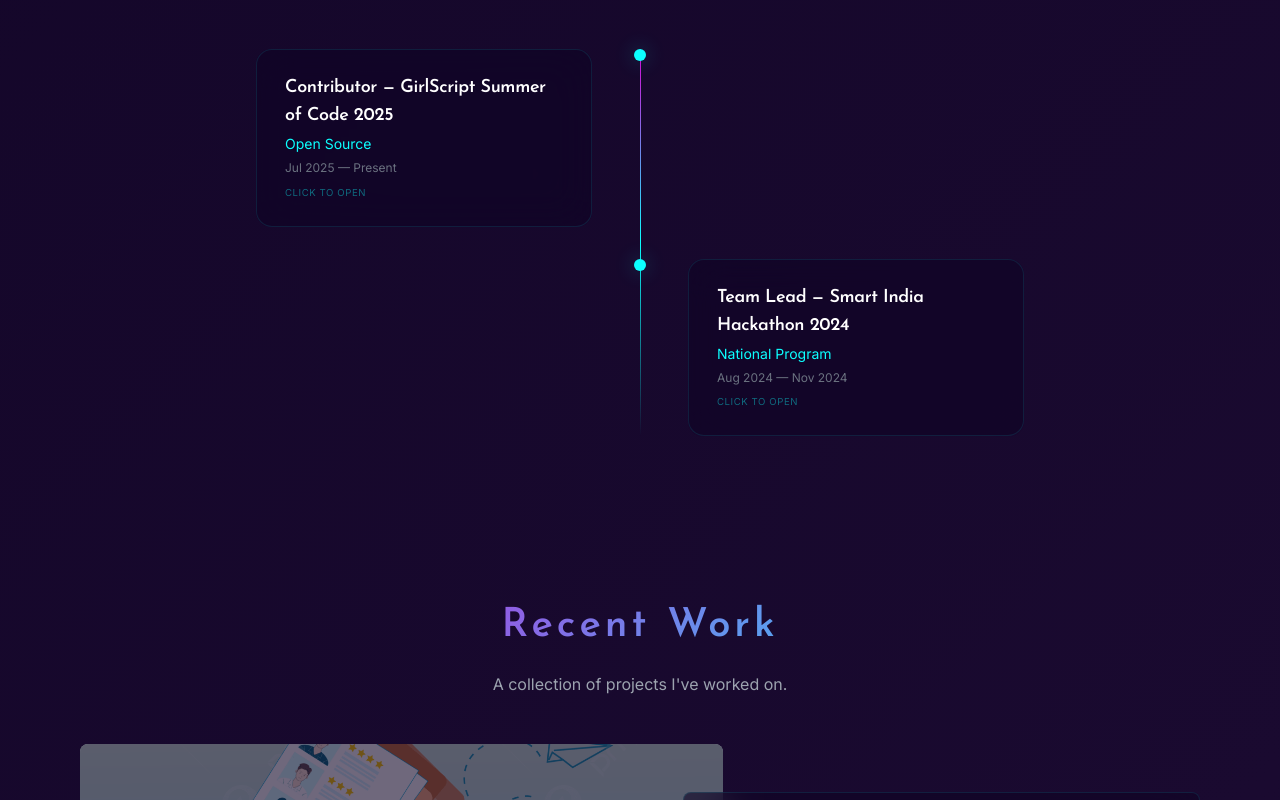
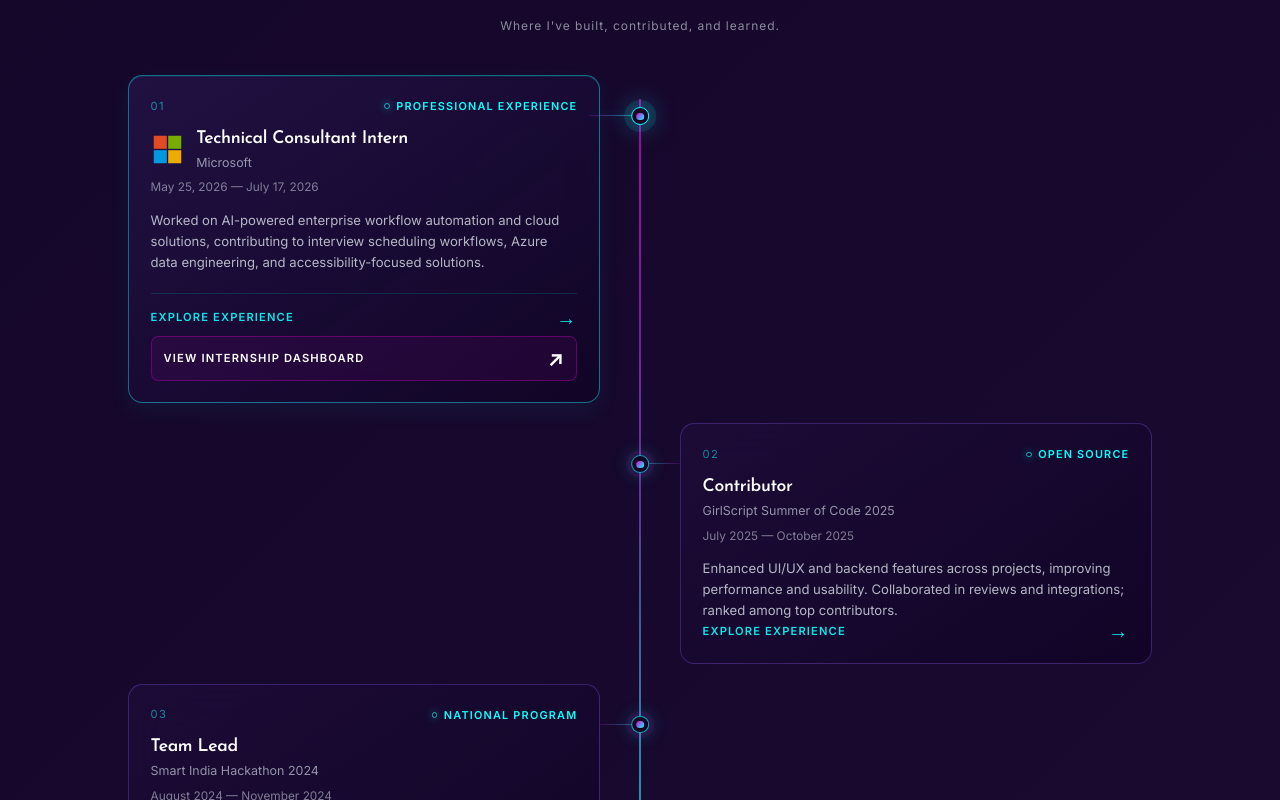
Before and after one commit to sakshigupta67/Portfolio, a Next.js app: page / in a window 1280 px wide. Shown: the part 1880-2680 px from the top of the page. Built offline with nearby package versions, Linux system fonts and the light colour scheme.

Commit message:
Refactor experience section with enhanced card design and interactivity; update experience details and add Microsoft internship information

```diff
--- a/app/data/profile.js
+++ b/app/data/profile.js
@@ -50,18 +50,54 @@
 
 export const EXPERIENCE = [
   {
-    role: "Team Lead — Smart India Hackathon 2024",
-    company: "National Program",
-    duration: "Aug 2024 — Nov 2024",
+    role: "Technical Consultant Intern",
+    company: "Microsoft",
+    category: "Professional Experience",
+    duration: "May 25, 2026 — July 17, 2026",
+    description:
+      "Worked on AI-powered enterprise workflow automation and cloud solutions, contributing to interview scheduling workflows, Azure data engineering, and accessibility-focused solutions.",
+    logo: "/microsoft.svg",
+    dashboardUrl: "https://microsoft-technical-consultant-inte.vercel.app/dashboard",
+    contributions: [
+      "Interview Slot Manager: automated scheduling with calendar, Teams, and Excel integrations.",
+      "Aidly: accessibility-focused browser extension for Chrome and Edge.",
+      "Azure data engineering pipeline using the Tokyo Olympics dataset.",
+    ],
+    technologies: [
+      "Microsoft Graph API",
+      "Microsoft Entra ID",
+      "WorkIQ MCP",
+      "Azure Foundry",
+      "Microsoft Teams",
+      "Microsoft Excel",
+      "Power Automate",
+      "Azure Data Factory",
+      "Azure Data Lake Storage Gen2",
+      "React",
+    ],
+    credentials: ["AZ-900", "AI-900", "SC-900", "AB-730"],
+    highlights: [
+      "Completed 4 Microsoft certifications during the internship.",
+      "Delivered multiple project demos.",
+      "Supported final project handover and documentation.",
+      "Resolved a key MCP access blocker.",
+    ],
+  },
+  {
+    role: "Contributor",
+    company: "GirlScript Summer of Code 2025",
+    category: "Open Source",
+    duration: "July 2025 — October 2025",
+    description:
+      "Enhanced UI/UX and backend features across projects, improving performance and usability. Collaborated in reviews and integrations; ranked among top contributors.",
+  },
+  {
+    role: "Team Lead",
+    company: "Smart India Hackathon 2024",
+    category: "National Program",
+    duration: "August 2024 — November 2024",
     description:
       "Led a team of 6 to develop an AI‑powered LMS with dashboards, analytics, and a chatbot. Coordinated tasks, managed risks, and integrated feedback to deliver a functional solution aligned with user needs.",
-  },
-  {
-    role: "Contributor — GirlScript Summer of Code 2025",
-    company: "Open Source",
-    duration: "Jul 2025 — Present",
-    description:
-      "Enhanced UI/UX and backend features across projects, improving performance and usability. Collaborated in reviews and integrations; ranked among top 25 contributors.",
   },
 ];
 
--- a/app/globals.css
+++ b/app/globals.css
@@ -201,176 +201,146 @@
   }
 }
 
-/* ═══════════════════════════════════════════════
-   NOTEBOOK EXPERIENCE CARDS
-   3D flip, page-fold, content reveal, glow & depth
-   ═══════════════════════════════════════════════ */
+/* Experience: interactive career timeline */
+.experience-section {
+  position: relative;
+  z-index: 1;
+  padding-top: 7rem;
+  scroll-margin-top: 5rem;
+}
 
-/* ── Base card ── */
-.notebook-card {
+.experience-subtitle {
+  color: rgba(226, 232, 240, 0.58);
+  font-size: 0.75rem;
+  letter-spacing: 0.08em;
+  margin-top: 0.35rem;
+  text-align: center;
+}
+
+.experience-timeline {
   position: relative;
-  background: rgba(16, 4, 37, 0.6);
+}
+
+.experience-timeline__line {
+  position: absolute;
+  top: 1.5rem;
+  bottom: 1.5rem;
+  left: 50%;
+  width: 2px;
+  transform: translateX(-50%);
+  background: linear-gradient(to bottom, var(--color-magenta), rgba(139, 92, 246, 0.8), var(--color-cyan));
+  opacity: 0.7;
+}
+
+.experience-timeline__items {
+  display: grid;
+  gap: 1.25rem;
+}
+
+.experience-entry {
+  position: relative;
+  display: flex;
+  width: 100%;
+}
+
+.experience-entry--left { justify-content: flex-start; padding-right: calc(50% + 2.5rem); }
+.experience-entry--right { justify-content: flex-end; padding-left: calc(50% + 2.5rem); }
+
+.experience-card-wrap { width: 100%; }
+
+.experience-node {
+  position: absolute;
+  z-index: 2;
+  top: 2rem;
+  left: 50%;
+  width: 1.1rem;
+  height: 1.1rem;
+  border: 1px solid rgba(12, 255, 255, 0.65);
+  border-radius: 9999px;
+  background: var(--bg-primary);
+  box-shadow: 0 0 0 5px rgba(220, 0, 211, 0.08), 0 0 18px rgba(12, 255, 255, 0.35);
+  transform: translateX(-50%);
+  transition: box-shadow 0.3s ease, border-color 0.3s ease;
+}
+
+.experience-node span { display: block; width: 0.45rem; height: 0.45rem; margin: 0.27rem; border-radius: inherit; background: linear-gradient(135deg, var(--color-magenta), var(--color-cyan)); }
+.experience-node--active { border-color: var(--color-cyan); box-shadow: 0 0 0 7px rgba(12, 255, 255, 0.1), 0 0 26px rgba(12, 255, 255, 0.6); }
+.experience-entry:hover .experience-node { border-color: var(--color-cyan); box-shadow: 0 0 0 7px rgba(12, 255, 255, 0.08), 0 0 24px rgba(12, 255, 255, 0.5); }
+
+.experience-connector {
+  position: absolute;
+  z-index: 1;
+  top: 2.5rem;
+  width: 2.5rem;
+  height: 1px;
+  background: linear-gradient(to right, rgba(220, 0, 211, 0.28), rgba(12, 255, 255, 0.58));
+  opacity: 0.7;
+  transition: width 0.35s ease, opacity 0.35s ease, box-shadow 0.35s ease;
+}
+
+.experience-entry--left .experience-connector { right: 50%; }
+.experience-entry--right .experience-connector { left: 50%; transform: scaleX(-1); }
+.experience-connector--active, .experience-entry:hover .experience-connector { width: 3.2rem; opacity: 0.9; box-shadow: 0 0 10px rgba(12, 255, 255, 0.3); }
+
+.experience-card {
+  position: relative;
+  overflow: hidden;
+  padding: 1.35rem;
+  border: 1px solid rgba(139, 92, 246, 0.32);
+  border-radius: 0.9rem;
+  background: linear-gradient(145deg, rgba(29, 12, 56, 0.88), rgba(16, 4, 37, 0.78));
   -webkit-backdrop-filter: blur(20px);
   backdrop-filter: blur(20px);
-  border: 1px solid rgba(12, 255, 255, 0.1);
-  border-radius: 0.75rem;
-  padding: 1.25rem 1.5rem;
   cursor: pointer;
-  -webkit-user-select: none;
-  user-select: none;
-
-  /* 3D transform origin: left edge like a book spine */
-  transform-style: preserve-3d;
-  transform-origin: left center;
-  transform: rotateY(0deg);
-
-  /* Smooth notebook-open transition */
-  transition:
-    transform 0.7s cubic-bezier(0.22, 1, 0.36, 1),
-    box-shadow 0.7s cubic-bezier(0.22, 1, 0.36, 1),
-    border-color 0.5s ease,
-    filter 0.5s ease,
-    opacity 0.5s ease;
-
-  /* Prevent text selection flicker on click */
+  transition: transform 0.35s ease, border-color 0.35s ease, box-shadow 0.35s ease;
   -webkit-tap-highlight-color: transparent;
 }
 
-@media (min-width: 640px) {
-  .notebook-card {
-    padding: 1.5rem 1.75rem;
-    border-radius: 1rem;
-  }
+.experience-card--featured {
+  border-color: rgba(12, 255, 255, 0.42);
+  background: linear-gradient(145deg, rgba(34, 18, 68, 0.94), rgba(16, 4, 37, 0.82));
+  box-shadow: 0 8px 24px rgba(12, 255, 255, 0.06), inset 0 1px 0 rgba(12, 255, 255, 0.08);
 }
 
-/* ── Hover lift (when not open and no sibling open) ── */
-.notebook-card:not(.notebook-card--open):not(.notebook-card--dimmed):hover {
-  transform: rotateY(-4deg) translateZ(6px);
-  box-shadow:
-    0 8px 30px rgba(12, 255, 255, 0.12),
-    0 0 15px rgba(220, 0, 211, 0.08);
-  border-color: rgba(12, 255, 255, 0.25);
-}
+.experience-card::before { content: ""; position: absolute; inset: 0; pointer-events: none; background: linear-gradient(110deg, transparent 25%, rgba(12, 255, 255, 0.08) 50%, transparent 75%); transform: translateX(-120%); transition: transform 0.7s ease; }
+.experience-card:hover, .experience-card:focus-visible, .experience-card--open { transform: translateY(-3px); border-color: rgba(12, 255, 255, 0.62); box-shadow: 0 10px 28px rgba(12, 255, 255, 0.1), 0 0 20px rgba(220, 0, 211, 0.08); outline: none; }
+.experience-card:hover::before, .experience-card:focus-visible::before { transform: translateX(120%); }
 
-/* ── Open state: notebook page swings open ── */
-.notebook-card--open {
-  transform: rotateY(-12deg) translateZ(10px);
-  border-color: rgba(12, 255, 255, 0.35);
-  box-shadow:
-    0 14px 50px rgba(12, 255, 255, 0.18),
-    0 0 30px rgba(220, 0, 211, 0.12),
-    inset 0 0 20px rgba(12, 255, 255, 0.03);
-}
+.experience-card__topline { display: flex; align-items: center; justify-content: space-between; gap: 0.75rem; margin-bottom: 0.75rem; }
+.experience-card__index { color: rgba(12, 255, 255, 0.52); font-size: 0.7rem; letter-spacing: 0.12em; }
+.experience-card__category { display: inline-flex; align-items: center; gap: 0.4rem; color: var(--color-cyan); font-size: 0.68rem; font-weight: 600; letter-spacing: 0.11em; text-transform: uppercase; }
+.experience-card__marker { width: 0.35rem; height: 0.35rem; border: 1px solid rgba(12, 255, 255, 0.7); border-radius: 9999px; box-shadow: 0 0 8px rgba(12, 255, 255, 0.4); }
+.experience-card__identity { display: flex; align-items: center; gap: 0.75rem; }
+.experience-card__logo { width: 2.1rem; height: 2.1rem; object-fit: contain; opacity: 0.92; }
+.experience-card__role { position: relative; color: white; font-family: 'Josefin Sans', sans-serif; font-size: 1.1rem; font-weight: 600; line-height: 1.35; }
+.experience-card__company { margin-top: 0.2rem; color: rgba(226, 232, 240, 0.62); font-size: 0.78rem; }
+.experience-card__date { margin-top: 0.45rem; color: rgba(226, 232, 240, 0.52); font-size: 0.74rem; }
+.experience-card__preview { margin-top: 0.8rem; color: rgba(226, 232, 240, 0.78); font-size: 0.82rem; line-height: 1.6; }
+.experience-card__actions { position: relative; display: grid; gap: 0.55rem; margin-top: 1.25rem; padding-top: 0.85rem; border-top: 1px solid rgba(12, 255, 255, 0.14); }
+.experience-card__cta, .experience-card__dashboard { display: flex; align-items: center; justify-content: space-between; width: 100%; color: rgba(12, 255, 255, 0.9); font-size: 0.7rem; font-weight: 600; letter-spacing: 0.1em; text-align: left; text-transform: uppercase; }
+.experience-card__cta { border: 0; background: transparent; cursor: pointer; padding: 0; transition: color 0.3s ease; }
+.experience-card__cta:hover, .experience-card__cta:focus-visible { color: #fff; outline: none; }
+.experience-card__dashboard { padding: 0.7rem 0.75rem; border: 1px solid rgba(220, 0, 211, 0.34); border-radius: 0.45rem; background: rgba(220, 0, 211, 0.07); color: #fff; text-decoration: none; transition: border-color 0.3s ease, background 0.3s ease, box-shadow 0.3s ease; }
+.experience-card__dashboard:hover, .experience-card__dashboard:focus-visible { border-color: rgba(12, 255, 255, 0.64); background: rgba(12, 255, 255, 0.08); box-shadow: 0 0 18px rgba(12, 255, 255, 0.12); outline: none; }
+.experience-card__arrow { font-size: 1.25rem; line-height: 1; transition: transform 0.3s ease; }
+.experience-card:hover .experience-card__arrow, .experience-card:focus-visible .experience-card__arrow, .experience-card__dashboard:hover .experience-card__arrow, .experience-card__dashboard:focus-visible .experience-card__arrow { transform: translateX(0.35rem); }
+.experience-card__details { position: relative; max-height: 0; overflow: hidden; opacity: 0; transition: max-height 0.45s ease, opacity 0.3s ease, margin-top 0.45s ease; }
+.experience-card__details--visible { max-height: 52rem; margin-top: 1rem; padding-top: 1rem; border-top: 1px solid rgba(220, 0, 211, 0.2); opacity: 1; }
+.experience-card__details p { color: rgba(226, 232, 240, 0.86); font-size: 0.82rem; line-height: 1.7; }
+.experience-card__details-label { margin-bottom: 0.45rem; color: rgba(12, 255, 255, 0.68) !important; font-size: 0.62rem !important; font-weight: 600; letter-spacing: 0.12em; text-transform: uppercase; }
+.experience-card__detail-group { margin-top: 1rem; }
+.experience-card__detail-group ul { display: grid; gap: 0.35rem; padding-left: 1rem; color: rgba(226, 232, 240, 0.78); font-size: 0.78rem; line-height: 1.55; list-style: disc; }
+.experience-card__chips { display: flex; flex-wrap: wrap; gap: 0.4rem; }
+.experience-card__chips span { padding: 0.28rem 0.45rem; border: 1px solid rgba(12, 255, 255, 0.16); border-radius: 9999px; color: rgba(226, 232, 240, 0.72); font-size: 0.65rem; }
 
-/* ── Dimmed siblings: subtle blur + scale-down (focus effect) ── */
-.notebook-card--dimmed {
-  filter: blur(1.5px) brightness(0.6);
-  opacity: 0.65;
-  transform: scale(0.97);
-}
-
-/* ── Page fold / curl on right edge (::after pseudo-element) ── */
-.notebook-card::after {
-  content: "";
-  position: absolute;
-  top: 0;
-  right: 0;
-  width: 32px;
-  height: 100%;
-  border-radius: 0 1rem 1rem 0;
-  pointer-events: none;
-  opacity: 0;
-
-  /* Gradient that mimics a page-curl shadow */
-  background: linear-gradient(
-    to left,
-    rgba(12, 255, 255, 0.06) 0%,
-    rgba(16, 4, 37, 0.3) 40%,
-    transparent 100%
-  );
-
-  transition: opacity 0.7s cubic-bezier(0.22, 1, 0.36, 1);
-}
-
-.notebook-card:hover::after,
-.notebook-card--open::after {
-  opacity: 1;
-}
-
-/* ── Header area (always visible) ── */
-.notebook-card__header {
-  position: relative;
-}
-
-/* ── "Click to open" hint ── */
-.notebook-card__hint {
-  display: inline-block;
-  margin-top: 0.6rem;
-  font-size: 0.6rem;
-  letter-spacing: 0.06em;
-  text-transform: uppercase;
-  color: rgba(12, 255, 255, 0.4);
-  transition: opacity 0.4s ease, transform 0.4s ease;
-}
-
-.notebook-card__hint--hidden {
-  opacity: 0;
-  transform: translateY(-4px);
-  pointer-events: none;
-}
-
-/* ── Body: hidden by default, revealed on open ── */
-.notebook-card__body {
-  max-height: 0;
-  overflow: hidden;
-  opacity: 0;
-  transform: translateY(12px);
-  transition:
-    max-height 0.7s cubic-bezier(0.22, 1, 0.36, 1),
-    opacity 0.5s ease 0.15s,
-    transform 0.5s ease 0.15s;
-}
-
-.notebook-card__body--visible {
-  max-height: 300px; /* generous cap; content is short */
-  opacity: 1;
-  transform: translateY(0);
-  margin-top: 0.75rem;
-  padding-top: 0.75rem;
-  border-top: 1px solid rgba(12, 255, 255, 0.08);
-}
-
-/* ── Neon glow pulse on open card border ── */
-@keyframes notebook-glow-pulse {
-  0%, 100% {
-    box-shadow:
-      0 14px 50px rgba(12, 255, 255, 0.18),
-      0 0 30px rgba(220, 0, 211, 0.12);
-  }
-  50% {
-    box-shadow:
-      0 14px 50px rgba(12, 255, 255, 0.28),
-      0 0 40px rgba(220, 0, 211, 0.2);
-  }
-}
-
-.notebook-card--open {
-  animation: notebook-glow-pulse 3s ease-in-out infinite;
-}
-
-/* ── Responsive: slightly reduce 3D intensity on small screens ── */
-@media (max-width: 639px) {
-  .notebook-card--open {
-    transform: rotateY(-8deg) translateZ(6px);
-  }
-
-  .notebook-card:not(.notebook-card--open):not(.notebook-card--dimmed):hover {
-    transform: rotateY(-3deg) translateZ(4px);
-  }
-
-  .notebook-card::after {
-    width: 20px;
-  }
+@media (max-width: 767px) {
+  .experience-section { padding-top: 6rem; }
+  .experience-timeline__line { left: 0.65rem; }
+  .experience-entry--left, .experience-entry--right { justify-content: flex-start; padding-left: 2rem; padding-right: 0; }
+  .experience-node { left: 0.65rem; }
+  .experience-entry--left .experience-connector, .experience-entry--right .experience-connector { left: 0.65rem; right: auto; width: 1.35rem; transform: none; }
+  .experience-connector--active, .experience-entry:hover .experience-connector { width: 1.7rem; }
+  .experience-card { padding: 1.2rem; }
 }
 
 /* ═══════════════════════════════════════════════ */
--- a/app/sections/Experience.jsx
+++ b/app/sections/Experience.jsx
@@ -38,32 +38,31 @@
    Notebook Experience Card
    ────────────────────────────────────────────── */
 
-function NotebookCard({ exp, idx, openIdx, onToggle }) {
+function NotebookCard({ exp, idx, openIdx, onToggle, reduceMotion, activeIdx, onActivate }) {
   const isOpen = openIdx === idx;
-  const isSiblingOpen = openIdx !== null && openIdx !== idx;
+  const isActive = activeIdx === idx || isOpen;
+  const isMicrosoft = Boolean(exp.dashboardUrl);
 
   return (
-    <article
-      className={`relative flex items-start gap-4 sm:gap-6 ${
-        idx % 2 === 0 ? "md:flex-row" : "md:flex-row-reverse"
-      }`}
+    <motion.article
+      className={`experience-entry experience-entry--${idx % 2 === 0 ? "left" : "right"}`}
+      initial={{ opacity: 0, x: reduceMotion ? 0 : idx % 2 === 0 ? -20 : 20 }}
+      whileInView={{ opacity: 1, x: 0 }}
+      viewport={{ once: true, amount: 0.25 }}
+      transition={{ duration: reduceMotion ? 0 : 0.6, ease: "easeOut" }}
+      onViewportEnter={() => onActivate(idx)}
     >
-      {/* Timeline dot */}
-      <div className="absolute left-4 md:left-1/2 w-2 h-2 sm:w-3 sm:h-3 -translate-x-1/2 rounded-full bg-primary-cyan shadow-glow z-10" />
+      <div className={`experience-node ${isActive ? "experience-node--active" : ""}`} aria-hidden="true">
+        <span />
+      </div>
+      <div className={`experience-connector ${isActive ? "experience-connector--active" : ""}`} aria-hidden="true" />
 
-      {/* Perspective wrapper for 3D notebook effect */}
-      <div
-        className={`ml-10 sm:ml-12 md:ml-0 md:w-1/2 ${
-          idx % 2 === 0 ? "md:pr-12" : "md:pl-12"
-        }`}
-        style={{ perspective: "1200px" }}
-      >
+      <div className="experience-card-wrap">
         <div
-          className={`notebook-card ${isOpen ? "notebook-card--open" : ""} ${
-            isSiblingOpen ? "notebook-card--dimmed" : ""
-          }`}
+          className={`experience-card ${isMicrosoft ? "experience-card--featured" : ""} ${isOpen ? "experience-card--open" : ""}`}
           onClick={() => onToggle(idx)}
           onKeyDown={(e) => {
+            if (e.target !== e.currentTarget) return;
             if (e.key === "Enter" || e.key === " ") {
               e.preventDefault();
               onToggle(idx);
@@ -72,43 +71,78 @@
           role="button"
           tabIndex={0}
           aria-expanded={isOpen}
+          aria-controls={`experience-details-${idx}`}
         >
-          {/* ── Card front: always visible ── */}
-          <div className="notebook-card__header">
-            <h3 className="font-heading text-sm sm:text-lg font-semibold text-white leading-snug">
-              {exp.role}
-            </h3>
-            <p className="text-primary-cyan text-xs sm:text-sm mt-1">
-              {exp.company}
-            </p>
-            <p className="text-[10px] sm:text-xs text-gray-500 mt-1.5">
-              {exp.duration}
-            </p>
-
-            {/* Expand hint */}
-            <span
-              className={`notebook-card__hint ${isOpen ? "notebook-card__hint--hidden" : ""}`}
-              aria-hidden="true"
-            >
-              Click to open
+          <div className="experience-card__topline">
+            <span className="experience-card__index">0{idx + 1}</span>
+            <span className="experience-card__category">
+              <span className="experience-card__marker" aria-hidden="true" />
+              {exp.category || exp.company}
             </span>
           </div>
+          <div className="experience-card__identity">
+            {exp.logo && <img className="experience-card__logo" src={exp.logo} alt="" aria-hidden="true" />}
+            <div>
+              <h3 className="experience-card__role">{exp.role}</h3>
+              <p className="experience-card__company">{exp.company}</p>
+            </div>
+          </div>
+          <p className="experience-card__date">{exp.duration}</p>
+          <p className="experience-card__preview">{exp.description}</p>
 
-          {/* ── Inner content: revealed on open ── */}
+          {isMicrosoft ? (
+            <div className="experience-card__actions">
+              <button className="experience-card__cta experience-card__expand" type="button" onClick={(event) => { event.stopPropagation(); onToggle(idx); }} aria-expanded={isOpen}>
+                <span>{isOpen ? "Close details" : "Explore experience"}</span>
+                <span className="experience-card__arrow">{isOpen ? "↑" : "→"}</span>
+              </button>
+              <a className="experience-card__dashboard" href={exp.dashboardUrl} target="_blank" rel="noopener noreferrer" onClick={(event) => event.stopPropagation()}>
+                <span>View internship dashboard</span>
+                <span className="experience-card__arrow">↗</span>
+              </a>
+            </div>
+          ) : (
+            <button className="experience-card__cta" type="button" onClick={(event) => { event.stopPropagation(); onToggle(idx); }} aria-expanded={isOpen}>
+              <span>{isOpen ? "Close details" : "Explore experience"}</span>
+              <span className="experience-card__arrow">{isOpen ? "↑" : "→"}</span>
+            </button>
+          )}
+
           <div
-            className={`notebook-card__body ${
-              isOpen ? "notebook-card__body--visible" : ""
-            }`}
+            id={`experience-details-${idx}`}
+            className={`experience-card__details ${isOpen ? "experience-card__details--visible" : ""}`}
+            aria-hidden={!isOpen}
           >
-            <p className="text-gray-300 text-xs sm:text-sm leading-relaxed">
-              {exp.description}
-            </p>
+            <p className="experience-card__details-label">Additional details</p>
+            <p>{exp.description}</p>
+            {exp.contributions && (
+              <div className="experience-card__detail-group">
+                <p className="experience-card__details-label">Key contributions</p>
+                <ul>{exp.contributions.map((item) => <li key={item}>{item}</li>)}</ul>
+              </div>
+            )}
+            {exp.technologies && (
+              <div className="experience-card__detail-group">
+                <p className="experience-card__details-label">Technologies</p>
+                <div className="experience-card__chips">{exp.technologies.map((technology) => <span key={technology}>{technology}</span>)}</div>
+              </div>
+            )}
+            {exp.credentials && (
+              <div className="experience-card__detail-group">
+                <p className="experience-card__details-label">Microsoft credentials</p>
+                <div className="experience-card__chips">{exp.credentials.map((credential) => <span key={credential}>{credential}</span>)}</div>
+              </div>
+            )}
+            {exp.highlights && (
+              <div className="experience-card__detail-group">
+                <p className="experience-card__details-label">Highlights</p>
+                <ul>{exp.highlights.map((highlight) => <li key={highlight}>{highlight}</li>)}</ul>
+              </div>
+            )}
           </div>
-
-          {/* Page fold pseudo-element is handled via CSS ::after */}
         </div>
       </div>
-    </article>
+    </motion.article>
   );
 }
 
@@ -129,6 +163,7 @@
 
   // Track which card is currently "opened" (null = none)
   const [openIdx, setOpenIdx] = useState(null);
+  const [activeIdx, setActiveIdx] = useState(null);
 
   // Toggle open/close — clicking an open card closes it
   const handleToggle = useCallback((idx) => {
@@ -139,7 +174,7 @@
     <section
       id="experience"
       aria-labelledby="xp-heading"
-      className="py-12 sm:py-20"
+      className="experience-section py-12 sm:py-20"
     >
       <motion.div
         variants={fadeIn("up")}
@@ -148,18 +183,16 @@
         viewport={{ once: true, amount: 0.3 }}
         transition={transition}
       >
-        <h2 id="xp-heading" className="section-heading mb-6 sm:mb-10">
+        <h2 id="xp-heading" className="section-heading mb-2">
           Experience
         </h2>
+        <p className="experience-subtitle">Where I&apos;ve built, contributed, and learned.</p>
 
-        <div className="relative max-w-3xl mx-auto">
+        <div className="experience-timeline max-w-5xl mx-auto mt-8 sm:mt-10">
           {/* Timeline line */}
-          <div
-            className="absolute left-4 md:left-1/2 top-0 bottom-0 w-px bg-gradient-to-b from-primary-magenta via-primary-cyan to-transparent"
-            aria-hidden="true"
-          />
+          <div className="experience-timeline__line" aria-hidden="true" />
 
-          <div className="space-y-6 sm:space-y-8">
+          <div className="experience-timeline__items">
             {sortedExperiences.map((exp, idx) => (
               <NotebookCard
                 key={idx}
@@ -167,6 +200,9 @@
                 idx={idx}
                 openIdx={openIdx}
                 onToggle={handleToggle}
+                reduceMotion={reduceMotion}
+                activeIdx={activeIdx}
+                onActivate={setActiveIdx}
               />
             ))}
           </div>
```
